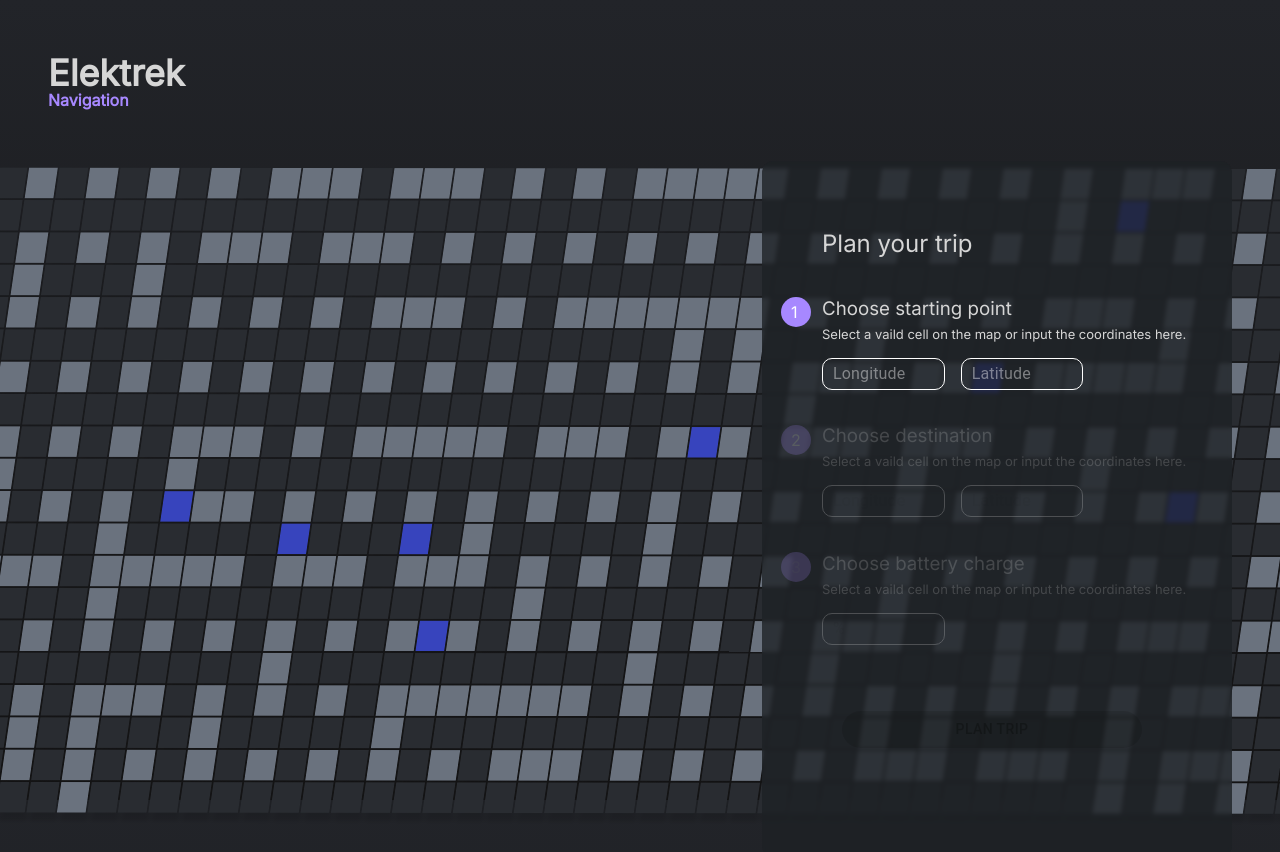
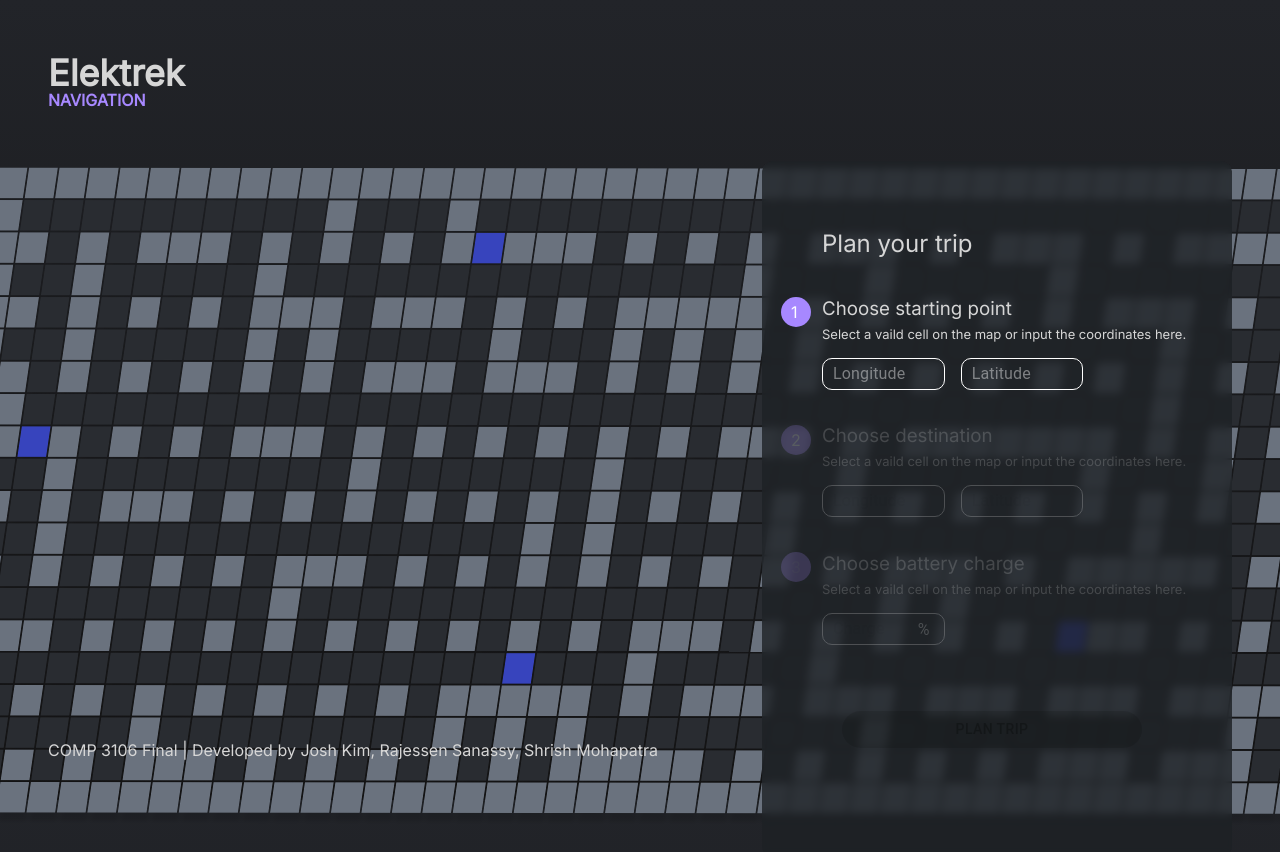
Before and after one commit to shrish-mohapatra/electrek-navigation, a React (Create React App) app in the folder client/: page / in a window 1280 px wide. Shown: the top 852 px of the page. Built offline with nearby package versions, Linux system fonts and the light colour scheme.

Commit message:
Fixed grid updates

```diff
--- a/client/src/App.css
+++ b/client/src/App.css
@@ -12,6 +12,7 @@
   --start: #47BF34;
   --dest: #BF347F;
   --charge: #3744bd;
+  --visited: #7991bb;
 
   --font-family: 'Inter', sans-serif;
   --text-field: rgb(255, 255, 255);
--- a/client/src/_context/NavHelper.js
+++ b/client/src/_context/NavHelper.js
@@ -43,13 +43,25 @@ export const generateBoard = () => {
         const row = Array.from(Array(NUM_COLS), () => 0)
 
         for(let j=0; j < NUM_COLS; j++) {
+            // Grid bounds
+            if(i == 0 || j < 2 || i == NUM_ROWS - 1 || j == NUM_COLS - 1) {
+                row[j] = 1
+                continue
+            }
+
             let rand = Math.random()
+
+            // Intersections
             if(i % 2 == 0 && j % 2 == 0) {
                 row[j] = 1
             }
+
+            // Random buildings
             if (i%2 != j%2 && rand < 0.2) {
                 row[j] = 1
             }
+
+            // Random chargers
             if (row[j] !=0 && rand < 0.01) {
                 row[j] = 4
             }
--- a/client/src/_context/NavProvider.js
+++ b/client/src/_context/NavProvider.js
@@ -33,11 +33,11 @@ export const NavProvider = ({ children }) => {
     }
 
     useEffect(() => {
-        if(startX && startY) {
+        if(startX != "" && startY != "") {
             updateGrid(startY, startX, 2)
         }
 
-        if(endX && endY) {
+        if(endX != "" && endY != "") {
             updateGrid(endY, endX, 3)
         }
     }, [startX, startY, endX, endY])
@@ -45,21 +45,36 @@ export const NavProvider = ({ children }) => {
     const updateGrid = (row, col, fill) => {
         if (!boundsCheck(row, col)) return
 
+        console.log('update da grid')
+
         setGrid(g => produce(g, gridCopy => {
-                // for(let r in g) {
-                //     for(let c in g[r]) {
-                //         gridCopy[r][c] = gridCopy[r][c] == fill ? 0 : gridCopy[r][c]
-                //     }
-                // }
+            if(fill != 5) {
+                for(let r in g) {
+                    for(let c in g[r]) {
+                        gridCopy[r][c] = gridCopy[r][c] == fill ? 0 : gridCopy[r][c]
+                    }
+                }
+            }
 
                 gridCopy[row][col] = fill
             }
         ))
     }
 
+    const clearPath = () => {
+        setGrid(g => produce(g, gridCopy => {
+            for(let r in g) {
+                for(let c in g[r]) {
+                    gridCopy[r][c] = gridCopy[r][c] == 5 ? 0 : gridCopy[r][c]
+                }
+            }
+        }))
+    }
+
     const boundsCheck = (row, col) => {
         if (row < 0 || row >= NUM_ROWS) return false
         if (col < 0 || col >= NUM_COLS) return false
+        console.log(row, col)
         return true
     }
 
@@ -93,7 +108,7 @@ export const NavProvider = ({ children }) => {
                 },
 
                 simulateTrip: async () => {
-
+                    clearPath()
                     console.log({x: parseInt(startX), y: parseInt(startY)}, {x: parseInt(endX), y: parseInt(endY)})
 
                     let problem = new Problem(grid, {x: parseInt(startX), y: parseInt(startY)}, {x: parseInt(endX), y: parseInt(endY)})
@@ -110,7 +125,7 @@ export const NavProvider = ({ children }) => {
                     for(let p=0; p< positions.length; p++) {
                         setCarPos(positions[p])
                         updateGrid(positions[p][0], positions[p][1], 5)
-                        await timeout(1000)
+                        await timeout(600)
                     }
 
                     handleOpen()
--- a/client/src/components/Grid/style.css
+++ b/client/src/components/Grid/style.css
@@ -14,6 +14,7 @@
     justify-content: center;
     align-items: center;
     color: #fff;
+    /* transition: background-color 100ms ease-in-out; */
 }
 
 .cell:hover {
@@ -41,5 +42,5 @@
 }
 
 .visited {
-    background-color: rgb(162, 180, 249);
+    background-color: var(--active);
 }
--- a/client/src/components/Layout/Layout.js
+++ b/client/src/components/Layout/Layout.js
@@ -8,14 +8,13 @@ import Collapse from '@mui/material/Collapse';
 import "./style.css"
 
 function Layout() {
-    const { test, open} = useContext(NavContext)
-
+    const { open} = useContext(NavContext)
 
     return (
         <div className='layout'>
             <div className='title'>
                 <h1>Elektrek</h1>
-                <h2>Navigation</h2>
+                <h2>NAVIGATION</h2>
             </div>
 
             <Grid/>
@@ -24,6 +23,10 @@ function Layout() {
             <Collapse className='alert' in={open}>
                 <Alert sx={{zIndex: 2000}}> Your trip is completed!</Alert>
             </Collapse>
+
+            <div className='authors'>
+                <p>COMP 3106 Final | Developed by Josh Kim, Rajessen Sanassy, Shrish Mohapatra</p>
+            </div>
         </div>
     )
 }
--- a/client/src/components/Layout/style.css
+++ b/client/src/components/Layout/style.css
@@ -20,6 +20,12 @@
 .alert {
     z-index: 200;
     position: absolute;
+    top: 48px;
+    right: 48px;
+}
+
+.authors {
+    position: absolute;
+    left: 48px;
     bottom: 24px;
-    left: 24px;
 }
--- a/client/src/components/Panel/PanelForm.js
+++ b/client/src/components/Panel/PanelForm.js
@@ -20,6 +20,7 @@ const useStyles = makeStyles({
         height: "4vh",
         padding: "14px",
         paddingLeft: "10px",
+
     },
     disabledTextField: {
         border: "1px solid white",
@@ -31,7 +32,7 @@ const useStyles = makeStyles({
     },
     input: {
         background: "white",
-        color: "white"
+        color: "white",
     },
     planButton: {
         left: "20px",
@@ -197,7 +198,6 @@ const PanelForm = () => {
                     disabled={startX && startY ? false : true}
                     className={startX && startY ? classes.textField : classes.disabledTextField}
                     onChange={(e) => CheckInt(e) && setEndY(e.target.value)}
-
                     inputProps={{
                         style: { color: "white" }
                     }}
@@ -223,7 +223,7 @@ const PanelForm = () => {
                 <InputBase
                     required
                     id="outlined-required"
-                    placeholder="%"
+                    placeholder="Charge"
                     value={startBattery}
                     disabled={startX && startY && endX && endY ? false : true}
                     className={startX && startY && endX && endY ? classes.textField : classes.disabledTextField}
@@ -231,6 +231,7 @@ const PanelForm = () => {
                     inputProps={{
                         style: { color: "white" }
                     }}
+                    renderSuffix={() => <p style={{color: "white"}}>%</p>}
                 />
             </Grid>
             <Grid item xs={12}>
--- a/client/src/components/Panel/style.css
+++ b/client/src/components/Panel/style.css
@@ -5,7 +5,7 @@
     padding-left: 60px;
     padding-right: 10px;
     background: var(--panel);
-    backdrop-filter: blur(2px);
+    backdrop-filter: blur(4px);
     border-radius: 12px;
     position: absolute;
     right: 48px;
```
